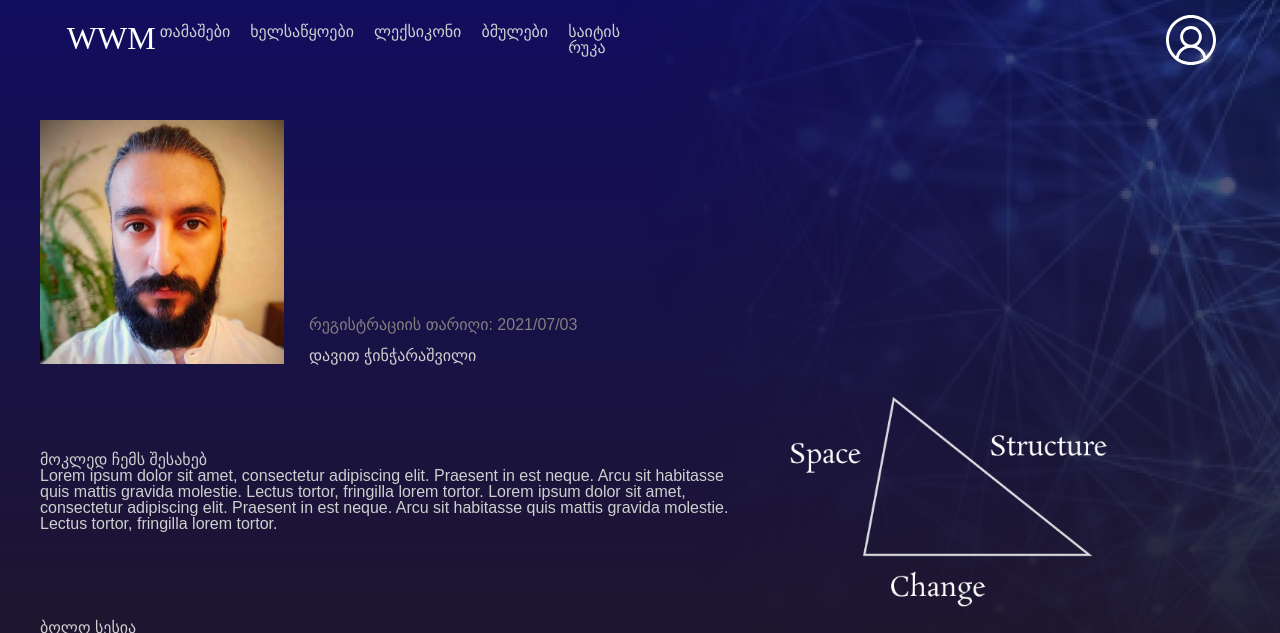
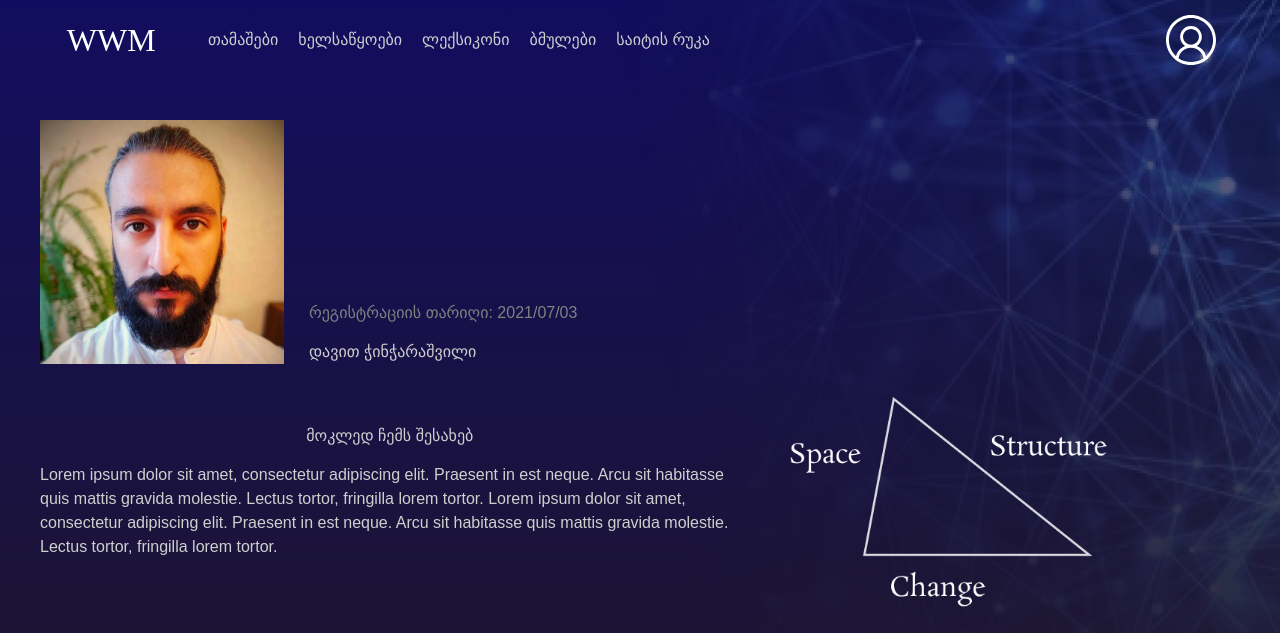
Before and after one commit to davidunilab/davidunilab.wwm, a PHP site: page /profile.html in a window 1280 px wide. Shown: the top 633 px of the page. Run offline with PHP 8.4, Linux system fonts and the light colour scheme; style sheets or scripts are compiled from the project's sources; some web fonts are replaced.

Commit message:
updated resources

```diff
--- /dev/null
+++ b/css/style.css
@@ -0,0 +1,398 @@
+/* RESET */
+/* FRAMEWORK */
+/* MAIN */
+/* STRUCTURE */
+/* SPACE */
+/* CHANGE */
+/* PROFILE */
+/* RESET */
+/* http://meyerweb.com/eric/tools/css/reset/
+   v2.0 | 20110126
+   License: none (public domain)
+*/
+html, body, div, span, applet, object, iframe, h1, h2, h3, h4, h5, h6, p, blockquote, pre, a, abbr, acronym, address, big, cite, code, del, dfn, em, img, ins, kbd, q, s, samp, small, strike, strong, sub, sup, tt, var, b, u, i, center, dl, dt, dd, ol, ul, li, fieldset, form, label, legend, table, caption, tbody, tfoot, thead, tr, th, td, article, aside, canvas, details, embed, figure, figcaption, footer, header, hgroup, menu, nav, output, ruby, section, summary, time, mark, audio, video {
+  margin: 0;
+  padding: 0;
+  border: 0;
+  font-size: 100%;
+  font: inherit;
+  vertical-align: baseline;
+  color: #cfcfcf;
+}
+
+h1, h2, h3, h4, h5, h6 {
+  margin-bottom: 15px;
+}
+
+/* HTML5 display-role reset for older browsers */
+article, aside, details, figcaption, figure, footer, header, hgroup, menu, nav, section {
+  display: block;
+}
+
+body {
+  line-height: 1.5;
+}
+
+ol, ul {
+  list-style: none;
+}
+
+blockquote, q {
+  quotes: none;
+}
+
+blockquote:before, blockquote:after {
+  content: '';
+  content: none;
+}
+
+q:before, q:after {
+  content: '';
+  content: none;
+}
+
+table {
+  border-collapse: collapse;
+  border-spacing: 0;
+}
+
+a {
+  text-decoration: none;
+}
+
+/* FRAMEWORK */
+.text-center {
+  text-align: center;
+}
+
+.text-right {
+  text-align: right;
+}
+
+/* MAIN */
+.container {
+  max-width: 2000px;
+  width: 100%;
+  margin: 0 auto;
+  position: relative;
+}
+
+.active {
+  color: white !important;
+}
+
+body {
+  font-family: "BPG Glaho Bold", sans-serif;
+}
+
+.background {
+  position: relative;
+  background-image: -webkit-gradient(linear, left top, left bottom, from(rgba(37, 23, 34, 0.3)), color-stop(70%, rgba(37, 23, 34, 0.3)), to(#211725)), url(../images/main_background.png);
+  background-image: linear-gradient(to bottom, rgba(37, 23, 34, 0.3) 0%, rgba(37, 23, 34, 0.3) 70%, #211725 100%), url(../images/main_background.png);
+  background-color: black;
+  background-size: cover;
+  width: 100%;
+  min-height: 100vh;
+  height: 700px;
+}
+
+header {
+  z-index: 21;
+}
+
+header nav {
+  position: absolute;
+  top: 15px;
+  left: 50%;
+  -webkit-transform: translateX(-50%);
+          transform: translateX(-50%);
+  width: 90%;
+  display: -webkit-box;
+  display: -ms-flexbox;
+  display: flex;
+  -webkit-box-align: center;
+      -ms-flex-align: center;
+          align-items: center;
+  -webkit-box-pack: justify;
+      -ms-flex-pack: justify;
+          justify-content: space-between;
+}
+
+header nav div {
+  display: -webkit-box;
+  display: -ms-flexbox;
+  display: flex;
+  -webkit-box-pack: justify;
+      -ms-flex-pack: justify;
+          justify-content: space-between;
+  -webkit-box-align: center;
+      -ms-flex-align: center;
+          align-items: center;
+}
+
+header nav ul {
+  display: -webkit-box;
+  display: -ms-flexbox;
+  display: flex;
+  -webkit-box-align: center;
+      -ms-flex-align: center;
+          align-items: center;
+  margin-left: 50px;
+}
+
+header nav ul li {
+  margin-right: 20px;
+  min-width: -webkit-fit-content;
+  min-width: -moz-fit-content;
+  min-width: fit-content;
+}
+
+header nav ul li a {
+  color: #cfcfcf;
+}
+
+header nav .profile {
+  width: 50px;
+}
+
+header .site_name {
+  font-size: 72px;
+  letter-spacing: 12px;
+  position: absolute;
+  top: 50%;
+  right: 50%;
+  -webkit-transform: translate(50%, -50%);
+          transform: translate(50%, -50%);
+  color: #cfcfcf;
+  text-align: center;
+  line-height: 150px;
+  width: 550px;
+}
+
+.portals {
+  display: -webkit-box;
+  display: -ms-flexbox;
+  display: flex;
+  -webkit-box-pack: space-evenly;
+      -ms-flex-pack: space-evenly;
+          justify-content: space-evenly;
+  min-height: 400px;
+  background-color: #211725;
+  padding-bottom: 150px;
+}
+
+.portals div {
+  display: -webkit-box;
+  display: -ms-flexbox;
+  display: flex;
+  -webkit-box-pack: center;
+      -ms-flex-pack: center;
+          justify-content: center;
+  -webkit-box-align: center;
+      -ms-flex-align: center;
+          align-items: center;
+  -webkit-box-orient: vertical;
+  -webkit-box-direction: normal;
+      -ms-flex-direction: column;
+          flex-direction: column;
+}
+
+.portals div img {
+  width: 100%;
+}
+
+.portals div a {
+  color: #cfcfcf;
+  text-decoration: none;
+  font-size: 30px;
+  letter-spacing: 5px;
+}
+
+/* STRUCTURE */
+#structure .background, #space .background, #change .background {
+  position: absolute;
+  background-image: -webkit-gradient(linear, left top, left bottom, from(rgba(37, 23, 34, 0.3)), to(#211725)), url(../images/srtucture_background.png);
+  background-image: linear-gradient(to bottom, rgba(37, 23, 34, 0.3), #211725), url(../images/srtucture_background.png);
+  background-color: black;
+}
+
+#structure section .container, #space section .container, #change section .container {
+  display: -webkit-box;
+  display: -ms-flexbox;
+  display: flex;
+  -ms-flex-pack: distribute;
+      justify-content: space-around;
+  position: relative;
+  top: 150px;
+}
+
+#structure section .container div, #space section .container div, #change section .container div {
+  padding: 0 20px;
+}
+
+#structure section .container .notes, #space section .container .notes, #change section .container .notes {
+  background-color: rgba(255, 255, 255, 0.247);
+  padding: 25px 25px 65px 25px;
+  max-width: 65%;
+  color: white;
+  line-height: 40px;
+  border: 1px solid rgba(255, 255, 255, 0.384);
+  position: relative;
+}
+
+#structure section .container .notes button, #space section .container .notes button, #change section .container .notes button {
+  position: absolute;
+  right: 15px;
+  bottom: 15px;
+  background-color: rgba(255, 255, 255, 0);
+  color: #cfcfcf;
+  padding: 10px 15px;
+  border: 1px solid #cfcfcf;
+  cursor: pointer;
+  -webkit-transition: all .3s ease-in-out;
+  transition: all .3s ease-in-out;
+}
+
+#structure section .container .notes button:hover, #space section .container .notes button:hover, #change section .container .notes button:hover {
+  color: white;
+}
+
+#structure section .container li, #space section .container li, #change section .container li {
+  color: #cfcfcf;
+  z-index: 33;
+  padding-bottom: 40px;
+  text-align: right;
+  cursor: pointer;
+  -webkit-transition: all .3s ease-in-out;
+  transition: all .3s ease-in-out;
+}
+
+#structure section .container li:hover, #space section .container li:hover, #change section .container li:hover {
+  color: white;
+}
+
+/* SPACE */
+#space .background {
+  position: absolute;
+  background-image: -webkit-gradient(linear, left top, left bottom, from(rgba(37, 23, 34, 0.3)), color-stop(110%, #211725)), url(../images/space_background.png);
+  background-image: linear-gradient(to bottom, rgba(37, 23, 34, 0.3), #211725 110%), url(../images/space_background.png);
+  background-color: black;
+}
+
+/* CHANGE */
+#change .background {
+  position: absolute;
+  background-image: -webkit-gradient(linear, left top, left bottom, from(rgba(37, 23, 34, 0.3)), color-stop(150%, #211725)), url(../images/change_background.png);
+  background-image: linear-gradient(to bottom, rgba(37, 23, 34, 0.3) 0%, #211725 150%), url(../images/change_background.png);
+  background-color: black;
+}
+
+/* PROFILE */
+#profile .background {
+  z-index: -1;
+  position: absolute;
+  background-image: -webkit-gradient(linear, left top, left bottom, from(rgba(37, 23, 34, 0.3)), color-stop(110%, #211725)), url(../images/DigitalEffect.png);
+  background-image: linear-gradient(to bottom, rgba(37, 23, 34, 0.3), #211725 110%), url(../images/DigitalEffect.png);
+  background-color: #090979;
+}
+
+#profile section {
+  width: 1200px;
+  margin: 0 auto;
+}
+
+#profile p, #profile h1 {
+  color: #cfcfcf;
+}
+
+#profile .profile_info {
+  padding-top: 120px;
+  display: -webkit-box;
+  display: -ms-flexbox;
+  display: flex;
+  -webkit-box-align: end;
+      -ms-flex-align: end;
+          align-items: flex-end;
+  color: #cfcfcf;
+}
+
+#profile .profile_info img {
+  margin-right: 25px;
+}
+
+#profile .profile_info .registred {
+  color: gray;
+  margin-bottom: 15px;
+}
+
+#profile .bio {
+  display: -webkit-box;
+  display: -ms-flexbox;
+  display: flex;
+  -webkit-box-pack: justify;
+      -ms-flex-pack: justify;
+          justify-content: space-between;
+  -webkit-box-align: center;
+      -ms-flex-align: center;
+          align-items: center;
+}
+
+#profile .bio img {
+  width: 90%;
+}
+
+#profile .bio .bio-text {
+  width: 70%;
+  margin-right: 50px;
+}
+
+#profile #last-session-wrapper {
+  background-image: -webkit-gradient(linear, left top, left bottom, from(#1c143400), color-stop(10%, #1c1434), to(#1e1730));
+  background-image: linear-gradient(180deg, #1c143400 0%, #1c1434 10%, #1e1730 100%);
+  padding-bottom: 50px;
+}
+
+#profile #last-session-wrapper p {
+  padding: 15px 0;
+  font-size: 20px;
+  letter-spacing: 4px;
+  text-align: center;
+}
+
+#profile #last-session-wrapper p a {
+  -webkit-transition: all .3s ease-in-out;
+  transition: all .3s ease-in-out;
+}
+
+#profile #last-session-wrapper p a:hover {
+  display: block;
+  -webkit-transform: scale(1.1);
+          transform: scale(1.1);
+  color: white;
+  text-shadow: -2px 2px 1px black;
+  background-color: rgba(21, 88, 114, 0.082);
+}
+
+#profile #session-history-title {
+  font-size: 24px;
+  margin: 15px 0px 50px 0;
+}
+
+#profile .last-session {
+  display: -webkit-box;
+  display: -ms-flexbox;
+  display: flex;
+  -webkit-box-pack: justify;
+      -ms-flex-pack: justify;
+          justify-content: space-between;
+  -webkit-box-align: start;
+      -ms-flex-align: start;
+          align-items: flex-start;
+  margin-top: 35px;
+}
+
+#profile .last-session img {
+  margin-bottom: 35px;
+  width: 300px;
+  height: 300px;
+}
--- /dev/null
+++ b/scss/_framework.scss
@@ -0,0 +1,7 @@
+.text-center{
+    text-align: center;
+}
+
+.text-right{
+    text-align: right;
+}
--- a/scss/_main.scss
+++ b/scss/_main.scss
@@ -1,6 +1,8 @@
 
 .container {
-    max-width: 1440px;
+    // max-width: 1440px;
+    max-width: 2000px;
+    width:100%;
     margin: 0 auto;
     position: relative;
   }
@@ -23,6 +25,7 @@
     background-color: black;
     background-size: cover;
     width: 100%;
+    min-height: 100vh;
     height: 700px;
   }
   header {
@@ -39,12 +42,15 @@
       div{
         display: flex;
         justify-content: space-between;
-        width:50%;
+        align-items: center;
       }
       ul {
         display: flex;
+        align-items: center;
+        margin-left: 50px;
         li {
           margin-right: 20px;
+          min-width: fit-content;
           a {
             color: $white;
           }
--- a/scss/_profile.scss
+++ b/scss/_profile.scss
@@ -46,6 +46,51 @@
         }
     }
 
+    #last-session-wrapper{
+        background-image: linear-gradient(
+            180deg,
+            #1c143400 0%,
+            #1c1434 10%,
+            #1e1730 100%,
+          );
+        padding-bottom:50px;
+        p{
+            padding:15px 0;
+            font-size: 20px;
+            letter-spacing: 4px;
+            text-align: center;
+            a{
+                transition: all .3s ease-in-out;
+                &:hover{
+                    display: block;
+                    transform: scale(1.1);
+                    color:$active;
+                    text-shadow: -2px 2px 1px black;
+                    background-color: rgba(21, 88, 114, 0.082);
+                }
+            }
+        }
+
+    }
+
+    #session-history-title{
+        font-size: 24px;
+        margin: 15px 0px 50px 0;
+    }
+
+    .last-session{
+        display: flex;
+        justify-content: space-between;
+        align-items: flex-start;
+        margin-top: 35px;
+        img{
+            margin-bottom: 35px;
+            width: 300px;
+            height: 300px;
+        }
+
+
+    }
 
 
   }
--- a/scss/_reset.scss
+++ b/scss/_reset.scss
@@ -9,15 +9,20 @@
     border: 0;
     font-size: 100%;
     font: inherit;
-    vertical-align: baseline; }
+    vertical-align: baseline;
+    color:$white;
+  }
 
+  h1, h2, h3, h4, h5, h6{
+    margin-bottom: 15px;
+  }
   /* HTML5 display-role reset for older browsers */
 
   article, aside, details, figcaption, figure, footer, header, hgroup, menu, nav, section {
     display: block; }
 
   body {
-    line-height: 1; }
+    line-height: 1.5; }
 
   ol, ul {
     list-style: none; }
--- a/scss/_structure.scss
+++ b/scss/_structure.scss
@@ -15,7 +15,7 @@
       justify-content: space-around;
       position: relative;
       top: 150px;
-      padding: 0 40px;
+      // padding: 0 40px;
       div{
         padding: 0 20px;
       }
--- a/scss/style.scss
+++ b/scss/style.scss
@@ -1,14 +1,25 @@
 /* RESET */
+/* FRAMEWORK */
 /* MAIN */
 /* STRUCTURE */
 /* SPACE */
 /* CHANGE */
 /* PROFILE */
 
+
+
 @import "./vars";
+/* RESET */
 @import "./reset";
+/* FRAMEWORK */
+@import "./framework";
+/* MAIN */
 @import "./main";
+/* STRUCTURE */
 @import "./structure";
+/* SPACE */
 @import "./space";
+/* CHANGE */
 @import "./change";
+/* PROFILE */
 @import "./profile";
```
Also changed, not shown: css_old/style.css (added), images/change_history.png (added), images/function.svg (added), images/rocket-ship.svg (added), images/space_history.png (added), images/structure_history.png (added), 2 other files.
